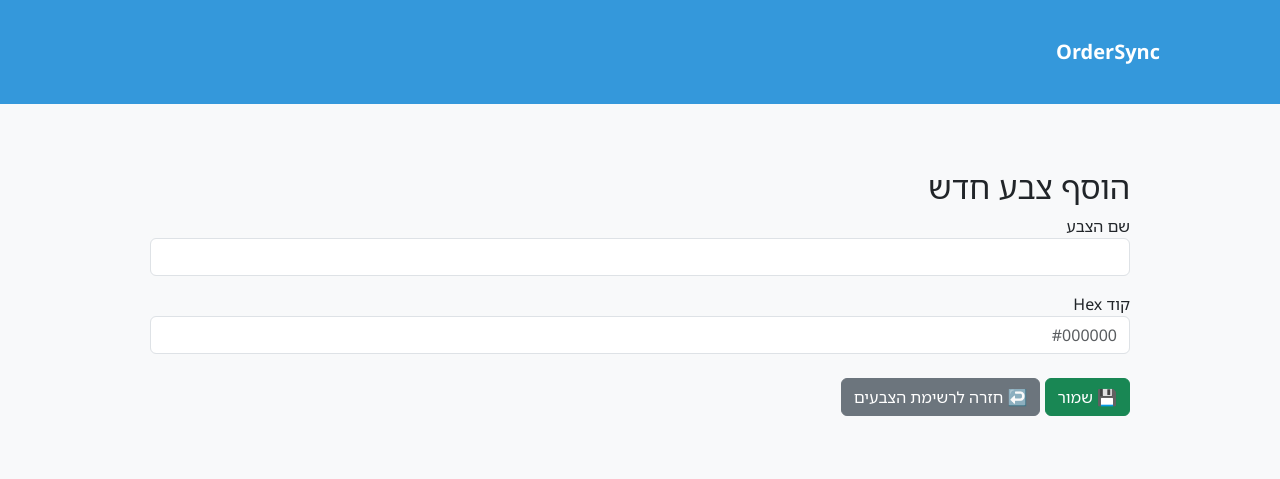
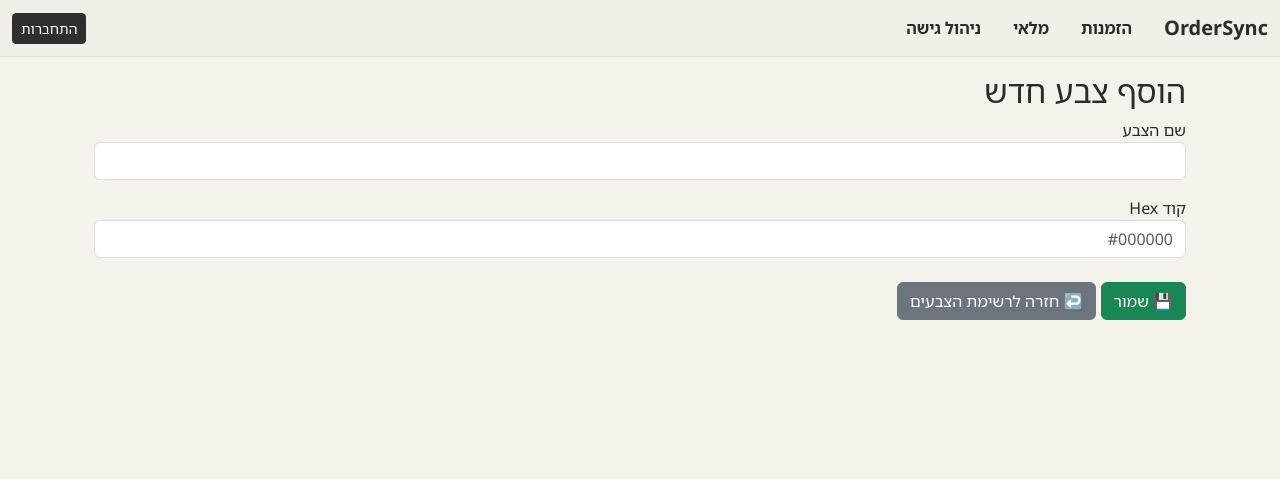
Before and after one commit to Topaz2205/new-changes-, a Flask app: page /colors/add in a window 1280 px wide. Shown: the top 479 px of the page. Run offline with Flask 3, Linux system fonts and the light colour scheme; parts of the project's set-up code (start-up, migrations or seed data) failed here and were passed over; some libraries are stand-ins or nearby versions.

Commit message:
style(tables): column separators + centered single-line cells across all tables

```diff
--- a/app/static/css/style.css
+++ b/app/static/css/style.css
@@ -1,54 +1,182 @@
-/* בסיס עיצוב כללי */
-body {
-  font-family: 'Segoe UI', 'Noto Sans Hebrew', Arial, sans-serif;
-  background-color: #f5f8fa;
-  margin: 0; /* Bootstrap כבר מנהל מרווחים, אבל נשאיר לאחידות */
+/* ===== Theme: Sink-The-Tap (beige/cream + dark text) ===== */
+:root{
+  --st-bg:        #f5f1eb;  /* רקע כללי */
+  --st-nav:       #f2efe9;  /* רקע סרגל */
+  --st-text:      #2b2b2b;  /* טקסט כהה */
+  --st-muted:     #8c7f75;  /* אפור-חם לטקסט משני */
+  --st-accent:    #c9b7a7;  /* קו דק/הדגשה */
+  --st-primary:   #2f2f2f;  /* כפתורים כהים */
+  --st-primary-h: #1a1a1a;  /* הובר לכפתורים כהים */
 }
 
-/* ניווט מותאם אישית מעל Bootstrap (לא דורסים .navbar גלובלית) */
-.navbar-custom {
-  background-color: #3498db;
-  padding: 12px 20px;
-  display: flex;
-  justify-content: space-between;
-  align-items: center;
-}
-.navbar-custom .navbar-brand,
-.navbar-custom .nav-link {
-  color: #fff;
-  font-weight: bold;
-  text-decoration: none;
-  margin: 0 10px;
-}
-.navbar-custom .navbar-brand:hover,
-.navbar-custom .nav-link:hover {
-  text-decoration: underline;
+/* בסיס עיצוב כללי */
+html, body{
+  font-family: 'Segoe UI', 'Noto Sans Hebrew', Arial, sans-serif;
+  background: var(--st-bg);
+  color: var(--st-text);
+  margin: 0;
 }
 
-/* ריווח כללי בקונטיינר (אפשר גם עם מחלקות Bootstrap כגון px-4 py-3) */
-.container {
-  padding: 20px 40px;
+/* ===== Navbar (תומך גם בגרסה הישנה .navbar-custom וגם בחדשה .navbar-st) ===== */
+.navbar-st,
+.navbar-custom{
+  background: var(--st-nav);
+  border-bottom: 1px solid rgba(0,0,0,.06);
 }
 
-/* הודעות מצב בטבלאות/כרטיסים */
-.badge-status {
+.navbar-st .navbar-brand,
+.navbar-custom .navbar-brand{
+  color: var(--st-text);
+  font-weight: 700;
+  text-decoration: none;
+}
+
+.navbar-st .nav-link,
+.navbar-custom .nav-link{
+  color: var(--st-text);
+  font-weight: 600;
+  text-decoration: none;
+  margin: 0 .5rem;
+  padding-inline: .9rem;
+}
+
+.navbar-st .nav-link:hover,
+.navbar-custom .nav-link:hover,
+.navbar-st .nav-link.active,
+.navbar-custom .nav-link.active{
+  color: var(--st-text);
+  border-bottom: 2px solid var(--st-accent);
+}
+
+/* שם משתמש בפינה הימנית של הסרגל */
+.navbar-user{ color: var(--st-muted); }
+
+/* ===== כפתורים כהים בסגנון האתר ===== */
+.btn-dark{
+  background: var(--st-primary);
+  border-color: var(--st-primary);
+}
+.btn-dark:hover{
+  background: var(--st-primary-h);
+  border-color: var(--st-primary-h);
+}
+.btn-outline-dark{
+  color: var(--st-primary);
+  border-color: var(--st-primary);
+}
+.btn-outline-dark:hover{
+  background: var(--st-primary);
+  border-color: var(--st-primary);
+  color: #fff;
+}
+
+/* ===== טבלאות ועדינות כללית ===== */
+.table td, .table th { vertical-align: middle; }
+.table-actions .btn { margin-inline-start: .35rem; }
+
+/* חיווי סטטוס כללי */
+.badge-status{
   font-size: .85rem;
   padding: .35rem .6rem;
   border-radius: .6rem;
 }
-.badge-status.pending  { background: #fff3cd; color: #856404; }
-.badge-status.approved { background: #d4edda; color: #155724; }
-.badge-status.canceled { background: #f8d7da; color: #721c24; }
+.badge-status.pending   { background: #fff3cd; color: #856404; }   /* לשימוש פנימי אם צריך */
+.badge-status.approved  { background: #d4edda; color: #155724; }
+.badge-status.canceled  { background: #f8d7da; color: #842029; }
 
-/* פעולות טבלה: ריווח בין כפתורים */
-.table-actions .btn { margin-inline-start: .35rem; }
+/* שמות לוגיסטיים באנגלית (בהתאם לסכימה) */
+.badge-status.new        { background:#e9ecef; color:#495057; }
+.badge-status.paid       { background:#d4edda; color:#155724; }
+.badge-status.shipped    { background:#cfe2ff; color:#084298; }
+.badge-status.delivered  { background:#d1e7dd; color:#0f5132; }
+.badge-status.cancelled  { background:#f8d7da; color:#842029; }
 
-/* טבלאות מעט צפופות יותר */
-.table td, .table th { vertical-align: middle; }
+/* ===== DataTables – פילטר בעברית, סגנון עדין ===== */
+.dataTables_filter input{
+  border: 1px solid rgba(0,0,0,.15);
+  border-radius: 2rem;
+  padding: .35rem .75rem;
+  background: #fff;
+}
 
-/* מידע משתמש בפינה ימנית */
-.user-info {
+/* ===== הודעות פלאש ===== */
+.alert{
+  border-radius: .75rem;
+}
+/* === טבלה בסגנון "רשימת מלאי" לכל המודולים === */
+.table-st { border-radius: .5rem; overflow: hidden; }
+
+/* כותרת כהה כמו במלאי */
+.table-st thead th {
+  background: #1f2937;      /* כהה נקי */
   color: #fff;
-  font-weight: bold;
-  margin-left: 10px;
+  border-color: rgba(255,255,255,.12);
+  vertical-align: middle;
 }
+
+/* ריחוף נעים על שורות */
+.table-st tbody tr:hover { background-color: #f6f9fc; }
+
+/* שמרו על אייקוני המיון לבנים בכותרת הכהה (אם יש) */
+.table-st thead th .dt-column-order,
+.table-st thead th.sorting:after,
+.table-st thead th.sorting_asc:after,
+.table-st thead th.sorting_desc:after {
+  filter: invert(1);
+}
+
+/* שליטה עדינה על תיבות הבקרה של DataTables */
+.dataTables_wrapper .dataTables_filter input { min-width: 260px; }
+.dataTables_wrapper .dataTables_length select { width: auto; display: inline-block; }
+
+/* === קווי הפרדה בין עמודות + טקסט ממורכז ובשורה אחת לכל הטבלאות עם table-st === */
+.table-st {
+  border: 1px solid #e5e7eb;
+  border-radius: .5rem;
+  overflow: hidden;
+  border-collapse: separate;  /* מאפשר שליטה על קווי עמודות */
+  border-spacing: 0;
+}
+
+/* כותרת כהה (נשאר מהחלק הקודם) */
+.table-st thead th {
+  background: #1f2937;
+  color: #fff;
+  border-color: rgba(255,255,255,.12);
+  vertical-align: middle;
+}
+
+/* קווי הפרדה בין עמודות (תומך RTL/LTR עם logical property) */
+.table-st thead th,
+.table-st tbody td {
+  border-inline-start: 1px solid #e5e7eb;
+}
+.table-st thead th:first-child,
+.table-st tbody td:first-child {
+  border-inline-start: none;
+}
+
+/* מראה ריחוף עדין */
+.table-st tbody tr:hover { background-color: #f6f9fc; }
+
+/* טקסט ממורכז, שורה אחת, חיתוך עם שלוש נקודות */
+.table-st th,
+.table-st td {
+  text-align: center;        /* יישור למרכז */
+  vertical-align: middle;    /* מרכז אנכי */
+  white-space: nowrap;       /* שורה אחת */
+  overflow: hidden;          /* מסתיר גלילה */
+  text-overflow: ellipsis;   /* ... אם ארוך מדי */
+}
+
+/* אייקוני מיון לבנים על רקע כהה */
+.table-st thead th .dt-column-order,
+.table-st thead th.sorting:after,
+.table-st thead th.sorting_asc:after,
+.table-st thead th.sorting_desc:after {
+  filter: invert(1);
+}
+
+/* התאמות קטנות לבקרות של DataTables */
+.dataTables_wrapper .dataTables_filter input { min-width: 260px; }
+.dataTables_wrapper .dataTables_length select { width: auto; display: inline-block; }
--- a/app/templates/base.html
+++ b/app/templates/base.html
@@ -3,7 +3,6 @@
 <head>
   <meta charset="utf-8">
   <meta name="viewport" content="width=device-width, initial-scale=1">
-
   <title>{% block title %}מערכת ניהול{% endblock %}</title>
 
   <!-- Bootstrap RTL (פריימוורק CSS תומך RTL) -->
@@ -13,28 +12,15 @@
   <link rel="stylesheet" href="https://cdn.datatables.net/1.13.8/css/jquery.dataTables.min.css">
 
   <!-- ה-CSS של הפרויקט (ניטען אחרון כדי שיגבר על ברירות המחדל) -->
-  <link rel="stylesheet" href="{{ url_for('static', filename='css/style.css') }}?v=ui-1">
+  <link rel="stylesheet" href="{{ url_for('static', filename='css/style.css') }}?v=ui-2">
 
   {% block extra_css %}{% endblock %}
 </head>
-<body class="bg-light">
+<body>
 
-  <!-- Navbar בסיסי -->
-  <nav class="navbar navbar-expand-lg navbar-custom">
-    <div class="container d-flex align-items-center">
-      <!-- קישור לבית: אם אין לך home, הלינק מוביל לרשימת המוצרים -->
-      <a class="navbar-brand fw-bold" href="{{ url_for('product_routes.list_products') }}">OrderSync</a>
+  {% include "partials/_navbar.html" %}
 
-      <!-- כאן אפשר בהמשך להוסיף תפריט/קישורים -->
-      <div class="ms-auto d-flex align-items-center">
-        {# דוגמת מידע משתמש אם יש current_user:
-        <span class="user-info">שלום, {{ current_user.username if current_user else 'אורח' }}</span>
-        #}
-      </div>
-    </div>
-  </nav>
-
-  <main class="container my-4">
+  <main class="container my-4 pt-5">
     {% include "partials/_flash.html" %}
     {% block content %}{% endblock %}
   </main>
@@ -58,6 +44,47 @@
   <script src="https://cdn.jsdelivr.net/npm/bootstrap@5.3.3/dist/js/bootstrap.bundle.min.js"></script>
   <script src="https://unpkg.com/htmx.org@1.9.12"></script>
 
+  <!-- תרגום + אתחול אוטומטי של כל הטבלאות -->
+  <script>
+    (function () {
+        if (!window.jQuery || !$.fn.dataTable) return;
+
+        /* ברירות מחדל: עברית, פריסה נעימה, עמוד=10 */
+        $.extend(true, $.fn.dataTable.defaults, {
+            language: { url: "https://cdn.datatables.net/plug-ins/1.13.6/i18n/he.json" },
+            pageLength: 10,
+            order: [],
+            autoWidth: false,
+            dom:
+            "<'row align-items-center mb-2'<'col-auto'l><'col text-end'f>>" +
+            "<'row'<'col-12'tr>>" +
+            "<'row align-items-center mt-2'<'col'i><'col-auto'p>>"
+        });
+
+        function initDT(ctx) {
+            $('table.js-datatable', ctx || document).each(function () {
+            if (!$.fn.DataTable.isDataTable(this)) {
+                $(this).DataTable();
+            }
+            });
+        }
+
+        /* DOM Ready */
+        $(function () { initDT(document); });
+
+        /* תמיכה ב-HTMX: אתחול רק למה שנכנס */
+        document.body.addEventListener('htmx:afterSwap', function (e) {
+            var root = (e.detail && e.detail.target) ? e.detail.target : document;
+            initDT(root);
+        });
+
+        /* פלייסהולדר נחמד לשדה החיפוש */
+        $(document).on('init.dt', function () {
+            $('.dataTables_filter input').attr('placeholder', 'חפש טקסט…');
+        });
+    })();
+  </script>
+
   {% block extra_js %}{% endblock %}
 </body>
 </html>
```
